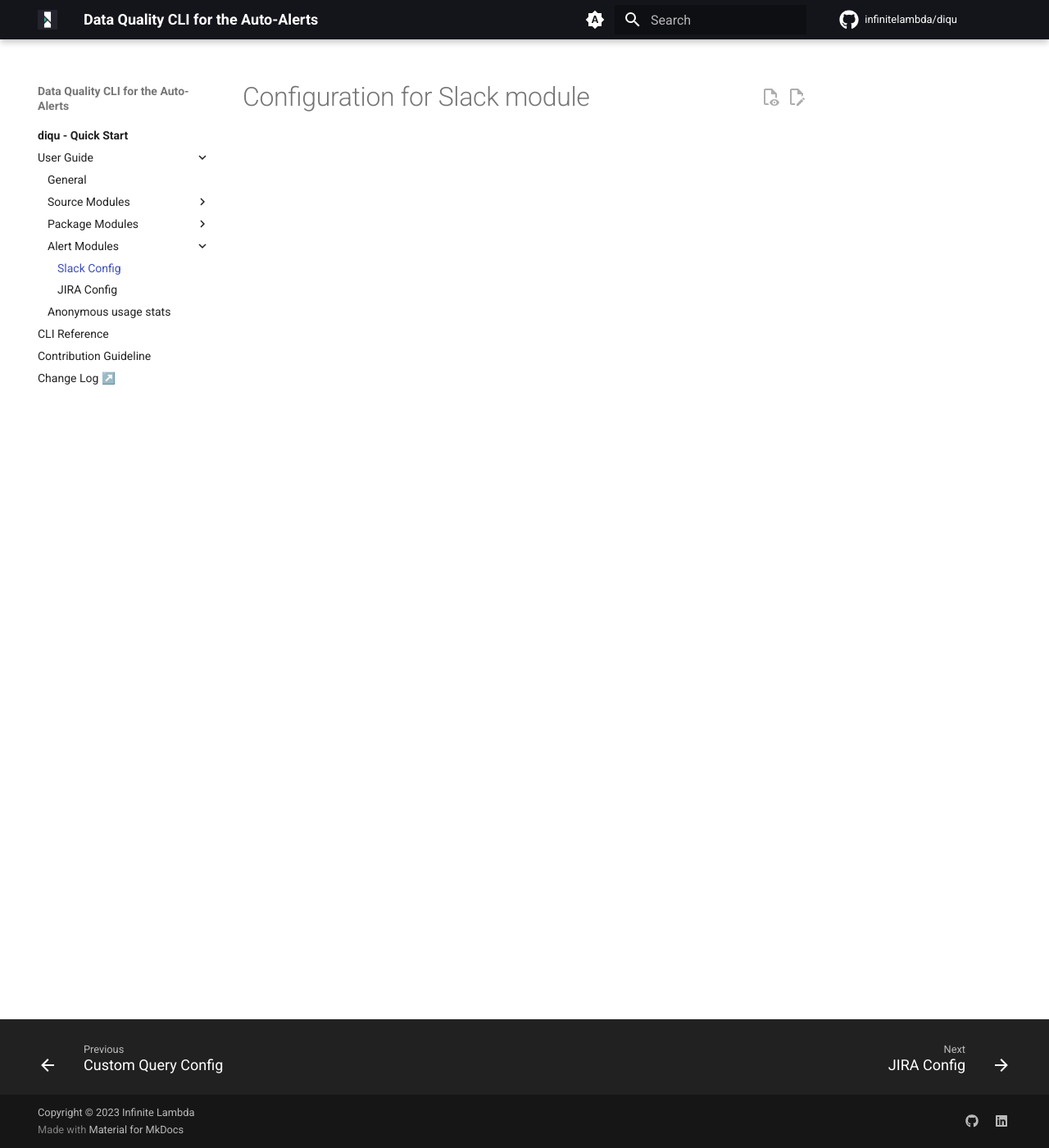
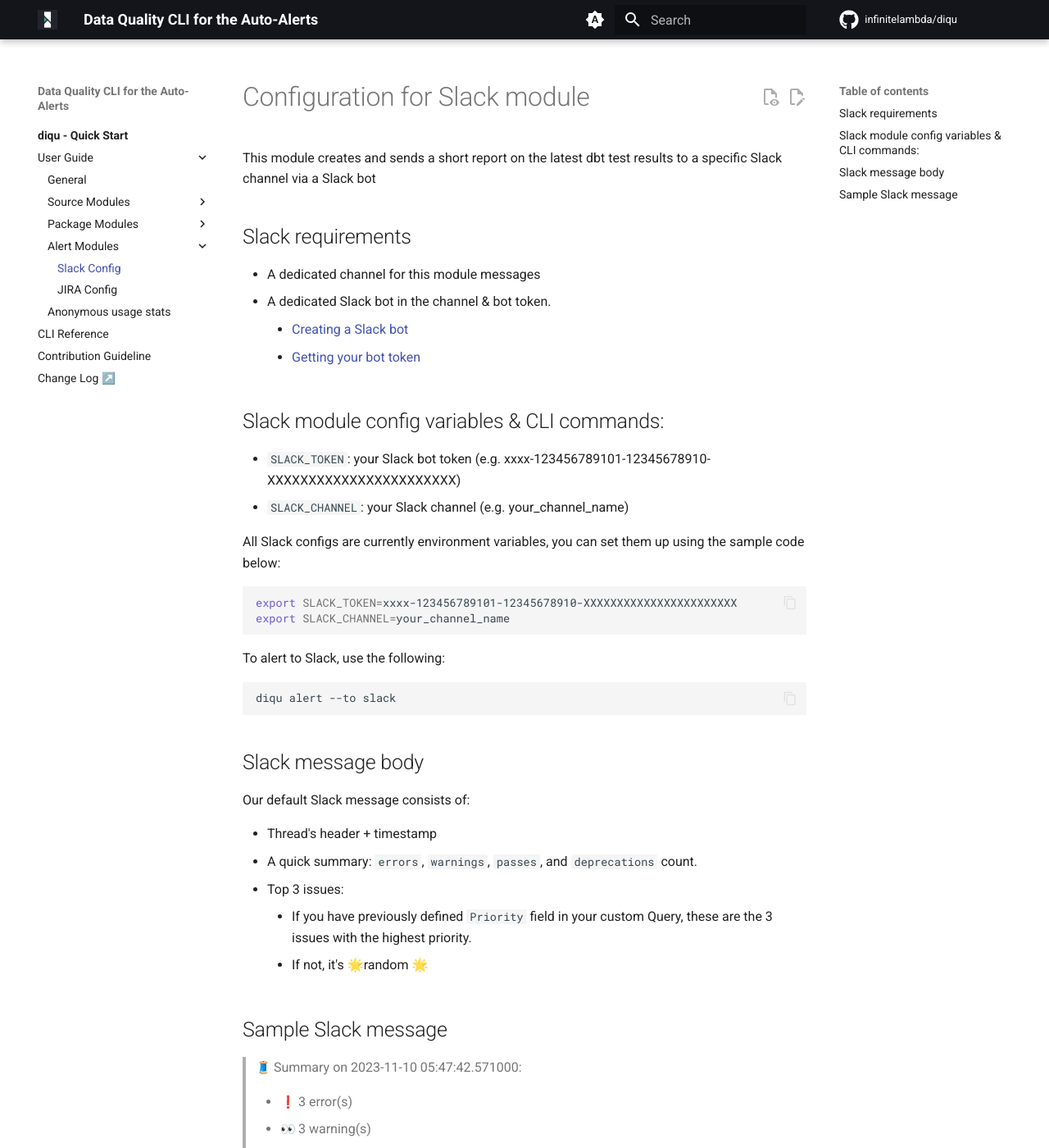
Before and after one commit to infinitelambda/diqu, an MkDocs documentation site: the page built from docs/nav/guide/config/alerts/slack.md, in a window 1280 px wide and 1400 px high. Shown: the whole window at 82% size. Built offline with MkDocs 1.6.1 and Material for MkDocs 9.7.7, drawn with Linux system fonts in a browser that asks for light colours; emoji names are drawn with the system emoji font; comment, search, counter and statistics services are not loaded; the version menu is left out; some of the changed text lies outside the part shown.

Commit message:
feat: add slack doc & modify jira code block

````diff
--- a/docs/nav/guide/config/alerts/slack.md
+++ b/docs/nav/guide/config/alerts/slack.md
@@ -1 +1,52 @@
 # Configuration for Slack module
+
+This module creates and sends a short report on the latest dbt test results to a specific Slack channel via a Slack bot
+
+## Slack requirements
+
+- A dedicated channel for this module messages
+- A dedicated Slack bot in the channel & bot token.
+    - [Creating a Slack bot](https://infinitelambda.slack.com/customize/slackbot)
+    - [Getting your bot token](https://api.slack.com/authentication/token-types#bot)
+
+## Slack module config variables & CLI commands:
+
+- `SLACK_TOKEN`: your Slack bot token (e.g. xxxx-123456789101-12345678910-XXXXXXXXXXXXXXXXXXXXXXX)
+- `SLACK_CHANNEL`: your Slack channel (e.g. your_channel_name)
+
+All Slack configs are currently environment variables, you can set them up using the sample code below:
+
+```bash
+export SLACK_TOKEN=xxxx-123456789101-12345678910-XXXXXXXXXXXXXXXXXXXXXXX
+export SLACK_CHANNEL=your_channel_name
+```
+
+To alert to Slack, use the following:
+
+```bash
+diqu alert --to slack
+```
+
+## Slack message body
+Our default Slack message consists of:
+
+- Thread's header + timestamp
+- A quick summary: `errors`, `warnings`, `passes`, and `deprecations` count.
+- Top 3 issues:
+    - If you have previously defined `Priority` field in your custom Query, these are the 3 issues with the highest priority.
+    - If not, it's 🌟random 🌟
+
+## Sample Slack message
+
+>:thread: Summary on 2023-11-10 05:47:42.571000:
+>
+>- :exclamation: 3 error(s)
+>- :eyes: 3 warning(s)
+>- :white_check_mark: 2 pass(es)
+>- :white_check_mark: 0 deprecation(s)
+>
+>:point_right: Top 3 Issues:
+>
+>- [1] :large_yellow_circle: | Warning in test: accepted_values_my_first_dbt_model_id__False__1__2.ee252c12b8 [dq-tools]
+>- [2] :large_yellow_circle: | Warning in test: accepted_values_my_first_dbt_model_id__False__1__2.ee252c12b8 [dq-tools]
+>- [3] :large_yellow_circle: | Warning in test: accepted_values_my_first_dbt_model_id__False__1__2.ee252c12b8 [dq-tools]
````
Also changed, not shown: docs/nav/guide/common.md (+2 -2 lines), docs/nav/guide/config/alerts/jira.md (+29 -14 lines).
